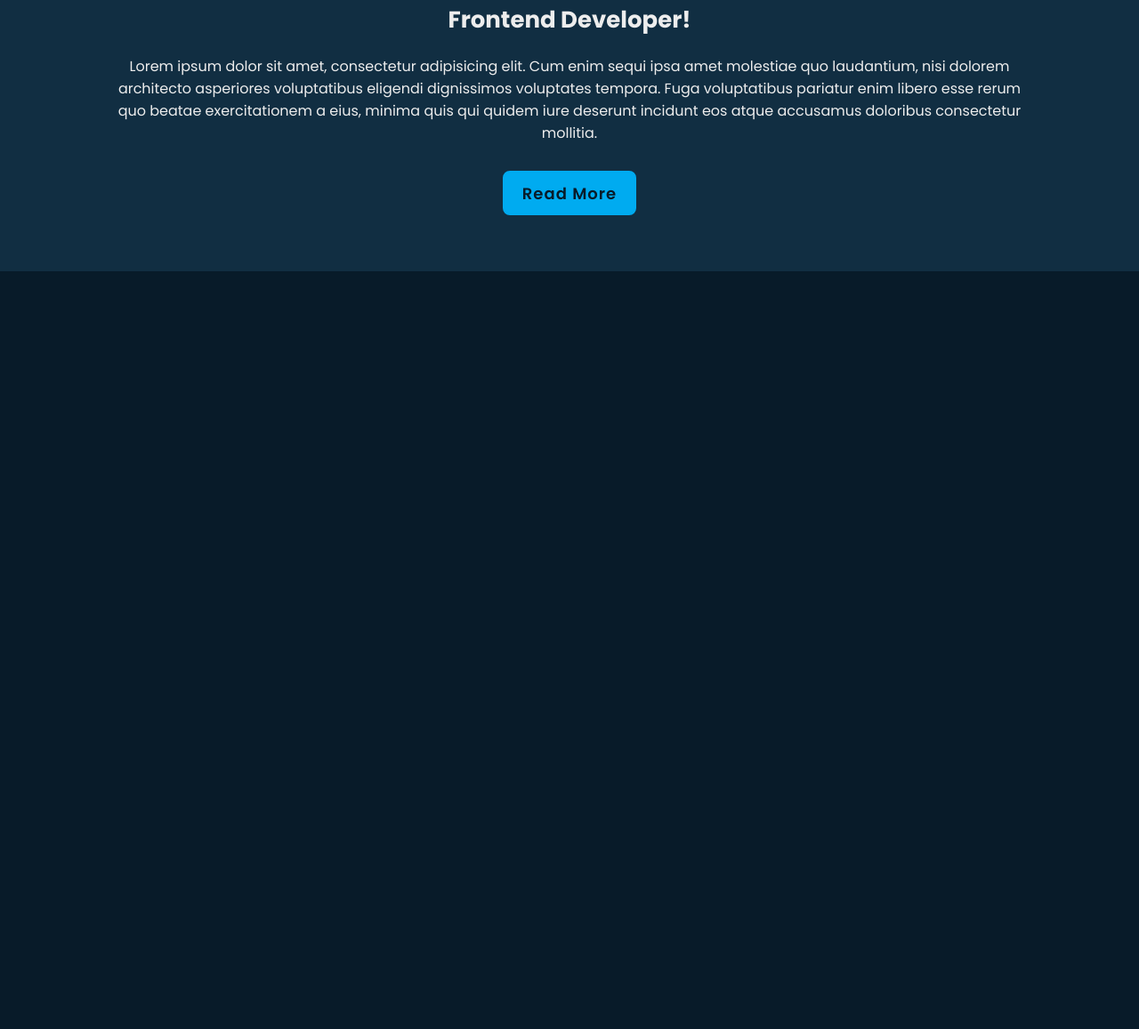
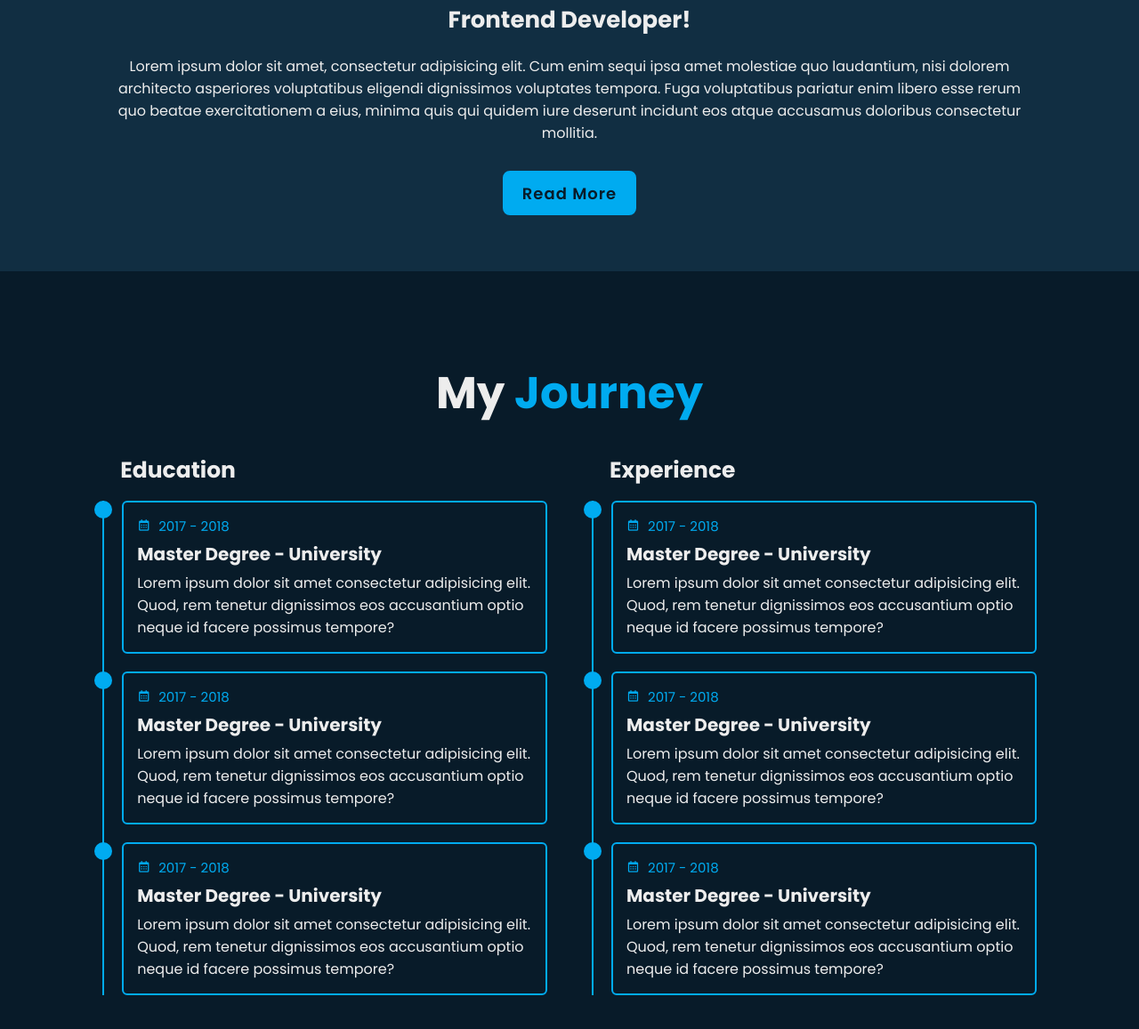
Before and after one commit to wongki777/my-profile, a plain HTML site: page index.html in a window 1280 px wide. Shown: the part 1295-2452 px from the top of the page at 89% size. Before the commit the page ends 1600 px from the top, so only its background shows below. Drawn offline with nearby package versions, Linux system fonts and the light colour scheme.

Commit message:
education and experience section done

```diff
--- a/css/style.css
+++ b/css/style.css
@@ -300,3 +300,91 @@ span {
 .btn-box.btns a::before{
     background-color: var(--second-bg-color);
 }
+
+.education {
+    display: flex;
+    justify-content: center;
+    align-items: center;
+    flex-direction: column;
+    min-height: auto;
+    padding-bottom: 5rem;
+}
+
+.education .education-row {
+    display: flex;
+    flex-wrap: wrap;
+    gap: 5rem;
+}
+
+.education-row .education-column {
+    flex: 1 1 40rem;
+}
+
+.education-column .title {
+    font-size: 2.5rem;
+    margin: 0 0 1.5rem 2rem;
+}
+
+.education-column .education-box {
+    border-left: .2rem solid var(--main-color);
+}
+
+.education-box .education-content {
+    position: relative;
+    padding-left: 2rem;
+}
+
+.education-box .education-content::before {
+    content: '';
+    position: absolute;
+    top: 0;
+    left: -1.1rem;
+    width: 2rem;
+    height: 2rem;
+    background: var(--main-color);
+    border-radius: 50%;
+}
+
+.education-content .content {
+    position: relative;
+    padding: 1.5rem;
+    border: .2rem solid var(--main-color);
+    border-radius: .6rem;
+    margin-bottom: 2rem;
+    overflow: hidden;
+}
+
+.education-content .content::before {
+    content: '';
+    position: absolute;
+    top: 0;
+    left: 0;
+    width: 0;
+    height: 100%;
+    background: var(--second-bg-color);
+    z-index: -1;
+    transition: .5s;
+}
+
+.education-content .content:hover::before {
+    width: 100%;
+}
+
+.education-content .content .year {
+    font-size: 1.5rem;
+    color: var(--main-color);
+    padding-bottom: .5rem;
+}
+
+.education-content .content .year i {
+    padding-right: .5rem;
+}
+
+.education-content .content h3 {
+    font-size: 2rem;
+}
+
+.education-content .content p {
+    font-size: 1.6rem;
+    padding-top: .5rem;
+}
--- a/index.html
+++ b/index.html
@@ -75,6 +75,78 @@
 
     <!-- education section design -->
 
+    <section class="education" id="education">
+        <h2 class="heading">My <span>Journey</span></h2>
+
+        <div class="education-row">
+            <div class="education-column">
+                <h3 class="title">Education</h3>
+
+                    <div class="education-box">
+                        <div class="education-content">
+                            <div class="content">
+                                <div class="year"><i class='bx bx-calendar'></i> 2017 - 2018</div>
+                                <h3>Master Degree - University</h3>
+                                <p>Lorem ipsum dolor sit amet consectetur adipisicing elit. Quod, rem tenetur dignissimos eos accusantium optio neque id facere possimus tempore?</p>
+                            </div>
+                        </div>
+
+                        <div class="education-content">
+                            <div class="content">
+                                <div class="year"><i class='bx bx-calendar'></i> 2017 - 2018</div>
+                                <h3>Master Degree - University</h3>
+                                <p>Lorem ipsum dolor sit amet consectetur adipisicing elit. Quod, rem tenetur dignissimos eos accusantium optio neque id facere possimus tempore?</p>
+                            </div>
+                        </div>
+
+                        <div class="education-content">
+                            <div class="content">
+                                <div class="year"><i class='bx bx-calendar'></i> 2017 - 2018</div>
+                                <h3>Master Degree - University</h3>
+                                <p>Lorem ipsum dolor sit amet consectetur adipisicing elit. Quod, rem tenetur dignissimos eos accusantium optio neque id facere possimus tempore?</p>
+                            </div>
+                        </div>
+
+                    </div>
+
+            </div>
+
+            <div class="education-column">
+                <h3 class="title">Experience</h3>
+
+                    <div class="education-box">
+                        <div class="education-content">
+                            <div class="content">
+                                <div class="year"><i class='bx bx-calendar'></i> 2017 - 2018</div>
+                                <h3>Master Degree - University</h3>
+                                <p>Lorem ipsum dolor sit amet consectetur adipisicing elit. Quod, rem tenetur dignissimos eos accusantium optio neque id facere possimus tempore?</p>
+                            </div>
+                        </div>
+
+                        <div class="education-content">
+                            <div class="content">
+                                <div class="year"><i class='bx bx-calendar'></i> 2017 - 2018</div>
+                                <h3>Master Degree - University</h3>
+                                <p>Lorem ipsum dolor sit amet consectetur adipisicing elit. Quod, rem tenetur dignissimos eos accusantium optio neque id facere possimus tempore?</p>
+                            </div>
+                        </div>
+
+                        <div class="education-content">
+                            <div class="content">
+                                <div class="year"><i class='bx bx-calendar'></i> 2017 - 2018</div>
+                                <h3>Master Degree - University</h3>
+                                <p>Lorem ipsum dolor sit amet consectetur adipisicing elit. Quod, rem tenetur dignissimos eos accusantium optio neque id facere possimus tempore?</p>
+                            </div>
+                        </div>
+
+                    </div>
+
+            </div>
+
+        </div>
+
+    </section>
+
     <!-- skills section design -->
 
     <!-- contact section design -->
```
